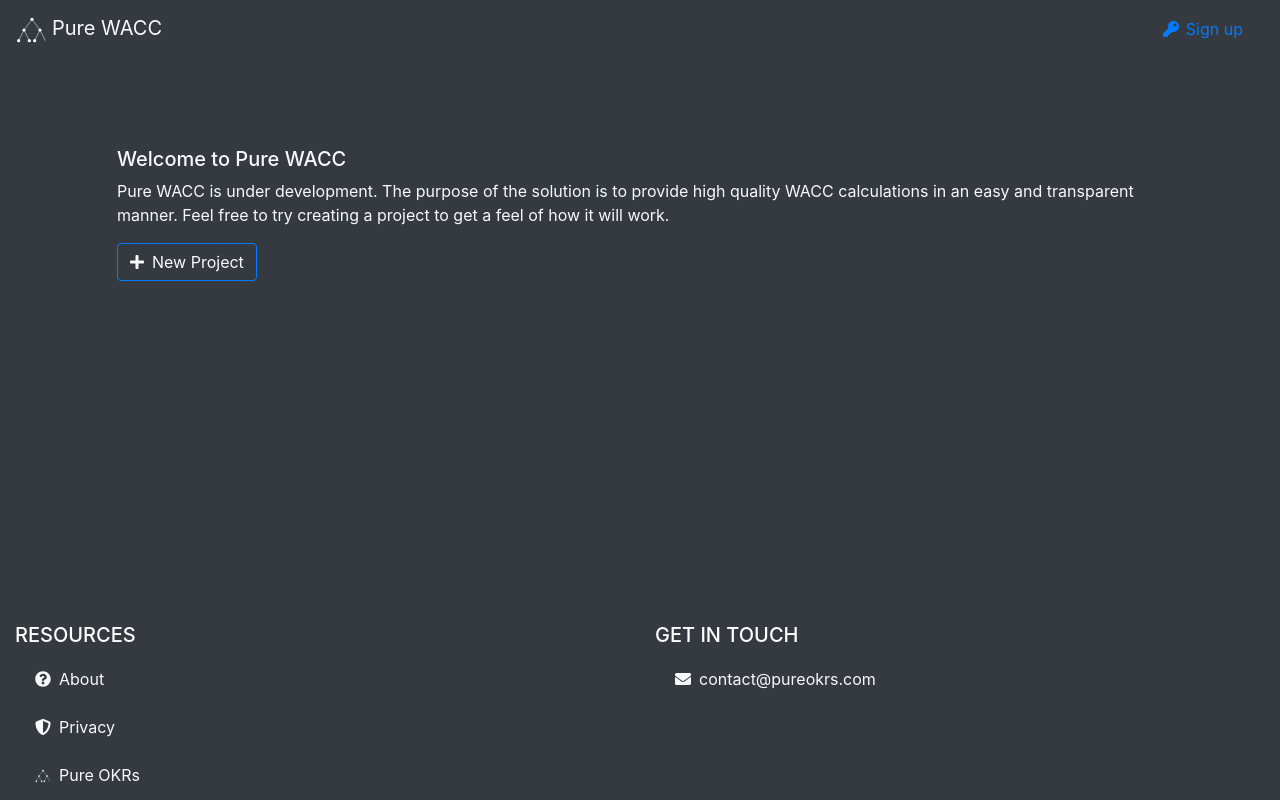
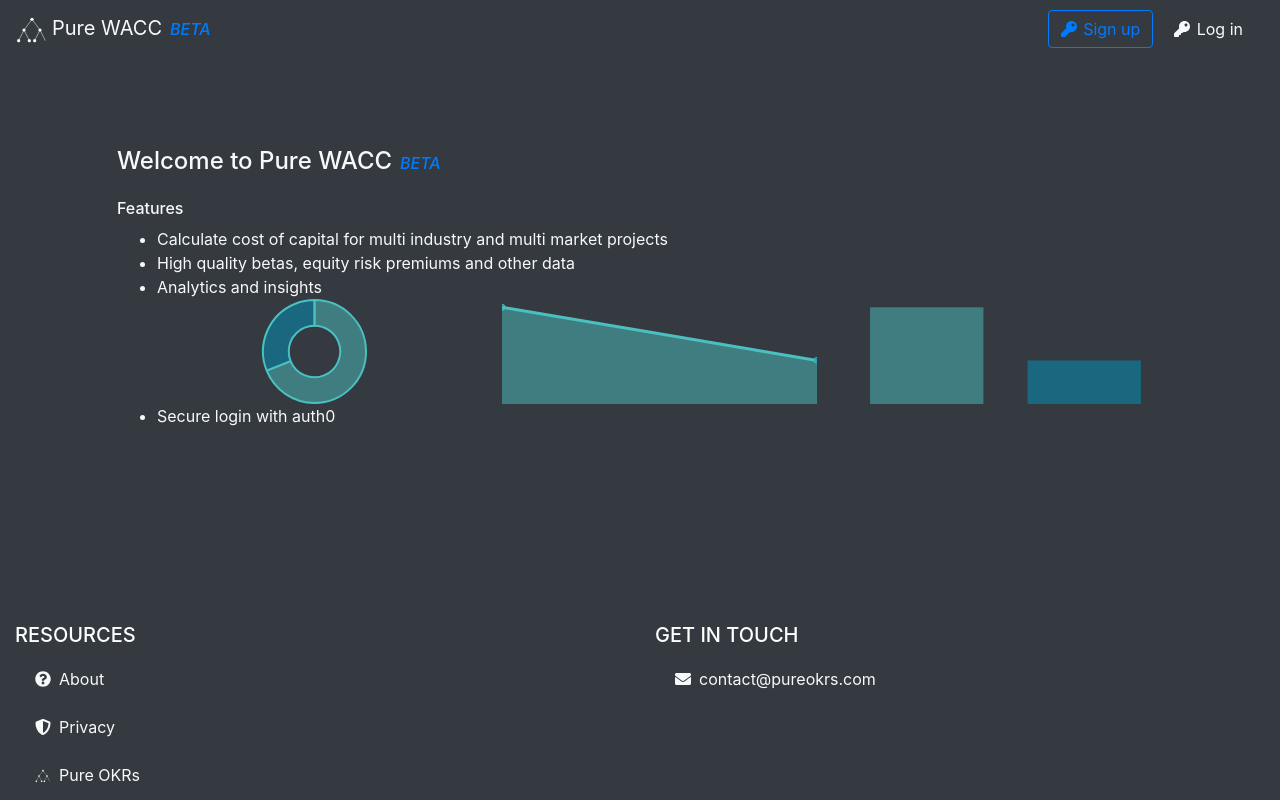
Before and after one commit to nilseng/purewacc, a React (Create React App) app in the folder client/: page / in a window 1280 px wide. Built offline with nearby package versions, Linux system fonts and the light colour scheme; no server answers.

Commit message:
improving landing page and adding login button

```diff
--- a/client/src/components/AnalysisChart.tsx
+++ b/client/src/components/AnalysisChart.tsx
@@ -4,6 +4,7 @@
 interface IProps {
   chartType?: ChartTypes;
   config: any;
+  height?: number;
 }
 
 export enum ChartTypes {
@@ -12,10 +13,10 @@
   Doughnut = "doughnut",
 }
 
-const AnalysisChart = ({ chartType, config }: IProps) => {
+const AnalysisChart = ({ chartType, config, height }: IProps) => {
   return (
     <ChartComponent
-      height={240}
+      height={height || 240}
       data={config.data}
       options={config.options}
       type={chartType || ChartTypes.Line}
--- a/client/src/components/Landing.tsx
+++ b/client/src/components/Landing.tsx
@@ -4,26 +4,85 @@
 
 import { Link } from "react-router-dom";
 import Jumbotron from "react-bootstrap/Jumbotron";
+import AnalysisChart, { ChartTypes } from "./AnalysisChart";
+import Row from "react-bootstrap/Row";
+import Col from "react-bootstrap/Col";
+
+const chartConfig = {
+  data: {
+    labels: ["Equity", "Debt"],
+    datasets: [
+      {
+        label: "Value",
+        borderColor: "rgba(75,192,192,1)",
+        backgroundColor: ["rgba(75,192,192,0.5)", "rgba(0,150,192,0.5)"],
+        data: [27635, 12456],
+      },
+    ],
+  },
+  options: {
+    legend: {
+      display: false,
+    },
+    scales: {
+      xAxes: [
+        {
+          display: false,
+        },
+      ],
+      yAxes: [
+        {
+          display: false,
+          ticks: {
+            beginAtZero: true,
+          },
+        },
+      ],
+    },
+  },
+};
 
 const Landing = () => {
   return (
     <div className="py-4">
       <Jumbotron className="bg-dark">
-        <h5>Welcome to Pure WACC</h5>
-        <p>
-          Pure WACC is under development. The purpose of the solution is to
-          provide high quality WACC calculations in an easy and transparent
-          manner. Feel free to try creating a project to get a feel of how it
-          will work.
-        </p>
-        <Link
-          to="/project-tool"
-          className="btn btn-outline-primary text-light mb-4"
-          style={{ textDecoration: "none" }}
-        >
-          <FaIcon icon={faPlus} className="mr-2"></FaIcon>
-          New Project
-        </Link>
+        <span className="h4">Welcome to Pure WACC</span>
+        <span className="h6 font-italic text-primary ml-2">BETA</span>
+        <h6 className="mt-4">Features</h6>
+        <ul className="mt-2">
+          <li>
+            Calculate cost of capital for multi industry and multi market
+            projects
+          </li>
+          <li>High quality betas, equity risk premiums and other data</li>
+          <li>
+            Analytics and insights
+            <Row>
+              <Col>
+                <AnalysisChart
+                  chartType={ChartTypes.Doughnut}
+                  config={chartConfig}
+                  height={100}
+                />
+              </Col>
+              <Col>
+                <AnalysisChart
+                  chartType={ChartTypes.Line}
+                  config={chartConfig}
+                  height={100}
+                />
+              </Col>
+              <Col>
+                <AnalysisChart
+                  chartType={ChartTypes.Bar}
+                  config={chartConfig}
+                  height={100}
+                />
+              </Col>
+            </Row>
+          </li>
+          <li>Secure login with auth0</li>
+        </ul>
       </Jumbotron>
     </div>
   );
--- a/client/src/components/NavBar.tsx
+++ b/client/src/components/NavBar.tsx
@@ -3,7 +3,12 @@
 import Nav from "react-bootstrap/Nav";
 import Button from "react-bootstrap/Button";
 import { FontAwesomeIcon as FaIcon } from "@fortawesome/react-fontawesome";
-import { faKey, faBan, faList } from "@fortawesome/free-solid-svg-icons";
+import {
+  faKey,
+  faBan,
+  faList,
+  faPlus,
+} from "@fortawesome/free-solid-svg-icons";
 import { useAuth0 } from "@auth0/auth0-react";
 
 import AnimatedLogo from "./AnimatedLogo";
@@ -15,7 +20,10 @@
     <Navbar bg="dark" expand="md" collapseOnSelect>
       <Navbar.Brand className="text-light" href="/">
         <AnimatedLogo height={"2rem"} width={"2rem"} />
-        <span className="ml-1">Pure WACC</span>
+        <span className="ml-1">
+          Pure WACC
+          <span className="h6 font-italic text-primary ml-2">BETA</span>
+        </span>
       </Navbar.Brand>
       <Navbar.Toggle
         className="mb-2"
@@ -25,19 +33,45 @@
       <Navbar.Collapse id="basic-navbar-nav" className="justify-content-end">
         <Nav>
           {!isAuthenticated && (
+            <>
+              <Nav.Item>
+                <Button
+                  variant="outline-primary"
+                  className="mr-2"
+                  onClick={() => loginWithRedirect({ screen_hint: "signup" })}
+                >
+                  <FaIcon
+                    icon={faKey}
+                    style={{ marginRight: "0.4rem" }}
+                  ></FaIcon>
+                  Sign up
+                </Button>
+              </Nav.Item>
               <Nav.Item>
                 <Button
                   variant="link"
-                className="mr-2"
-                onClick={() => loginWithRedirect({ screen_hint: "signup" })}
+                  className="text-light mr-2"
+                  onClick={() => loginWithRedirect()}
                 >
-                <FaIcon icon={faKey} style={{ marginRight: "0.4rem" }}></FaIcon>
-                Sign up
+                  <FaIcon
+                    icon={faKey}
+                    style={{ marginRight: "0.4rem" }}
+                  ></FaIcon>
+                  Log in
                 </Button>
               </Nav.Item>
+            </>
           )}
           {isAuthenticated && (
             <>
+              <Nav.Link
+                href="/project-tool"
+                className="btn btn-sm btn-outline-primary text-light mr-sm-4"
+                style={{ textDecoration: "none" }}
+              >
+                <FaIcon icon={faPlus} className="mr-2"></FaIcon>
+                New Project
+              </Nav.Link>
               <Nav.Link className="text-light mr-2" href="/projects">
                 <FaIcon
                   icon={faList}
```
Lines whose indentation alone changed are shown as unchanged.
